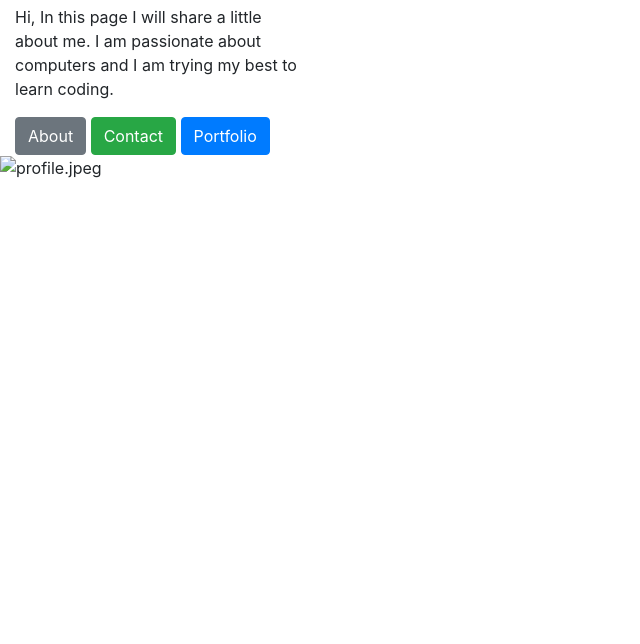
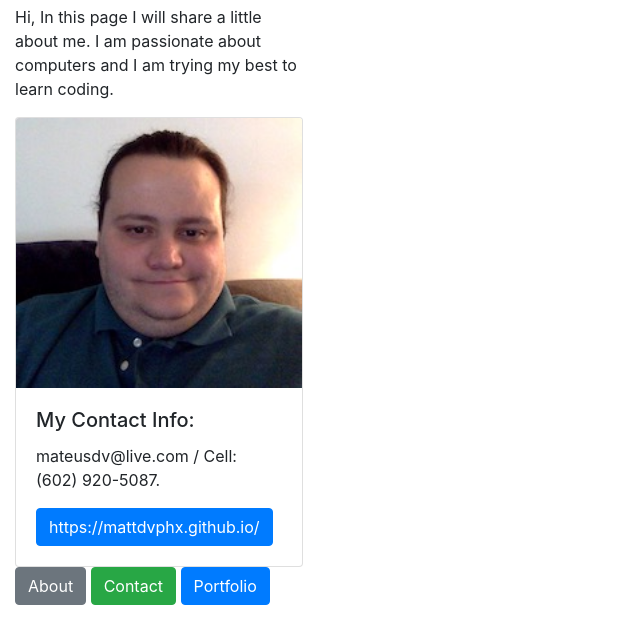
Before and after one commit to mattdvphx/css-bootstrap-portfolio-hw2, a plain HTML site: page css-bootstrap-portfolio-hw2/index.html in a window 1280 px wide. Shown: the part 80-724 px from the top of the page, without its empty margins (0-640 px from the left). Drawn offline with nearby package versions, Linux system fonts and the light colour scheme.

Commit message:
edited missing contact info

```diff
--- a/css-bootstrap-portfolio-hw2/index.html
+++ b/css-bootstrap-portfolio-hw2/index.html
@@ -21,10 +21,20 @@
         <div class="col-md-3">
 
 
-            <h2>Joao M. Dalla Vecchia (Matt)</h2>
-            <p>Hi, In this page I will share a little about me. I am passionate about computers and I am trying my best to learn coding.</p>
+            <h2>Joao M. Dalla Vecchia (Matt)
+
+            <h3></h3>Hi, In this page I will share a little about me. I am passionate about computers and I am trying my best to learn coding.</p>
 
 <!--added link to specify the pix for the image-->
+
+<div class="card" style="width: 18rem;">
+    <img src="photo.jpg" class="card-img-top" alt="...">
+    <div class="card-body">
+      <h5 class="card-title">My Contact Info:</h5>
+      <p class="card-text">mateusdv@live.com / Cell: (602) 920-5087.</p>
+      <a href="#" class="btn btn-primary">https://mattdvphx.github.io/</a>
+    </div>
+  </div>
 
 
 
@@ -52,7 +62,7 @@
 </div>
 
 </body>
-<img src="./untitled folder" alt="profile.jpeg"/>
+
 
 
 </html>
```
Also changed, not shown: css-bootstrap-portfolio-hw2/photo.jpg (added), 3 other files.
